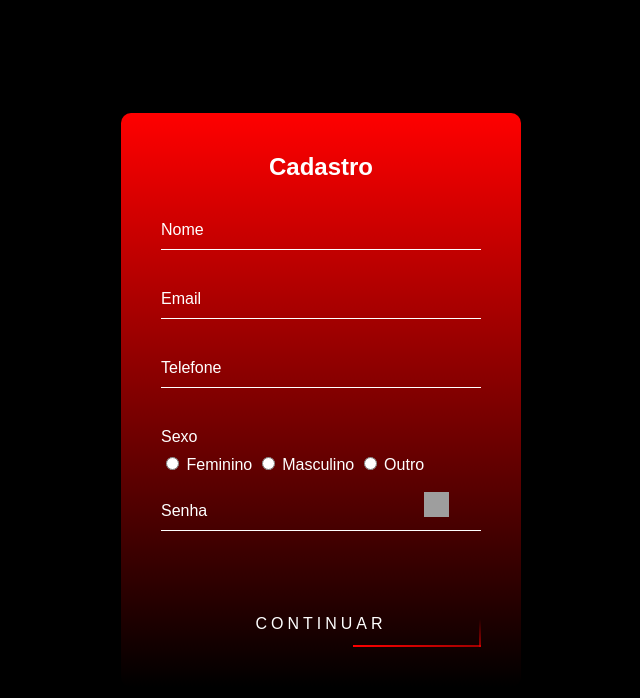
After one commit to Marcos155/Coach-System-, a PHP site: page /register.php in a window 1280 px wide. The commit adds this page. Shown: the top 698 px of the page, without its empty margins (319-959 px from the left). Run offline with PHP 8.4, Linux system fonts and the light colour scheme; grey boxes are pictures that could not be loaded.

Commit message:
Add files via upload

```diff
--- /dev/null
+++ b/register.php
@@ -0,0 +1,112 @@
+<?php
+  if(isset($_POST['submit']))
+  {
+
+    include_once('config.php');
+
+    $nome= $_POST['username'];
+    $email= $_POST['email'];
+    $senha= $_POST['password'];
+    $tele= $_POST['phone'];
+    $sexo= $_POST['sexo'];
+
+    $result= mysqli_query($conexao_regis, "INSERT INTO cadastro(nome,email,senha,telefone,sexo)
+    VALUES ('$nome','$email','$senha','$tele','$sexo')");
+
+    header('Location:login.php');
+
+  }
+ ?>
+<!DOCTYPE html>
+<html lang="en" >
+<head>
+  <meta charset="UTF-8">
+  <title>register</title>
+  <link rel="stylesheet" href="style_coach.css">
+  <style>
+    .escolha{
+      color: #fff;
+    }
+    #img_senha{
+        position: absolute;
+        top: 0;
+        right: 20px;
+        transform: translate(-50%);
+        background: url('./img/fecha.png');
+        background-size: cover;
+        width: 25px;
+        height: 25px;
+        cursor: pointer;
+    }
+    #img_senha.hide{
+        background: url('./img/abre.png');
+        background-size: cover;
+    }
+  </style>
+</head>
+<body>
+<!-- partial:index.partial.html -->
+<div class="login-box">
+  <h2>Cadastro</h2>
+  <form action="register.php" method="post">
+    <div class="user-box">
+      <input type="text" name="username" required>
+      <label>Nome</label>
+    </div>
+    <div class="user-box">
+      <input type="text" name="email" required>
+      <label>Email</label>
+    </div>
+
+    <div class="user-box">
+      <input type="text" name="phone" required>
+      <label>Telefone</label>
+    </div>
+
+    <div class="user-box">
+      <label>Sexo</label>
+    </div>
+    <br>
+    <br>
+    <input type="radio" id="feminino" name="sexo" value="feminino" required>
+    <label class="escolha">Feminino</label>
+
+    <input type="radio" id="masculino" name="sexo" value="masculino" required>
+    <label class="escolha">Masculino</label>
+
+    <input type="radio" id="outro" name="sexo" value="outro" required>
+    <label class="escolha">Outro</label>
+    <br>
+    <br>
+
+    <div class="user-box">
+      <input type="password" name="password"  id="senha" required>
+      <label>Senha</label>
+      <div onclick="mostrarsenha()" id="img_senha"></div>
+    </div>
+
+    <a class="botao">
+      <span></span>
+      <span></span>
+      <span></span>
+      <span></span>
+      <input type="submit" value="continuar" name="submit" id="enviar">
+    </a>
+  </form>
+</div>
+<!-- partial -->
+  <script>
+    function mostrarsenha(){
+        var tipo = document.getElementById("senha");
+        if (tipo.type == "password"){
+            tipo.type = "text";
+            img_senha.classList.add('hide')
+        }
+        else{
+            tipo.type = "password";
+            img_senha.classList.remove('hide')
+        }
+    }
+  </script>
+</body>
+</html>
--- /dev/null
+++ b/sair.php
@@ -0,0 +1,6 @@
+<?php
+    session_start();
+    unset($_SESSION['email']);
+    unset($_SESSION['senha']);
+    header('Location:login.php');
+?>
--- a/style_coach.css
+++ b/style_coach.css
@@ -5,7 +5,7 @@ body {
   margin:0;
   padding:0;
   font-family: sans-serif;
-  background: black
+  background-color: black;
 }
 
 .login-box {
@@ -187,17 +187,26 @@ body {
 .login-box form #enviar{
   position: relative;
   display: inline-block;
-  padding: 10px 10px;
+  padding: 3px 3px;
   color: #fff;
   font-size: 16px;
   text-decoration: none;
   text-transform: uppercase;
   overflow: hidden;
   transition: .5s;
-  margin-top: 5px;
+  margin-top: 1px;
+  margin-bottom: 1px;
   letter-spacing: 4px;
   display: flex;
   justify-content: center;
   background-color: transparent;
   border: transparent;
+  cursor: pointer;
 }
+.botao{
+  cursor: pointer;
+}
+/* alterações no formulário */
+.body_forms{
+  background-color: #fff;
+}
```
Also changed, not shown: bd_coach.sql (added, +26 -0 lines), config.php (added, +32 -0 lines), formulario.php (added, +82 -0 lines), login.php (added, +94 -0 lines), senha.js (added, +12 -0 lines), teste.php (added, +39 -0 lines).
